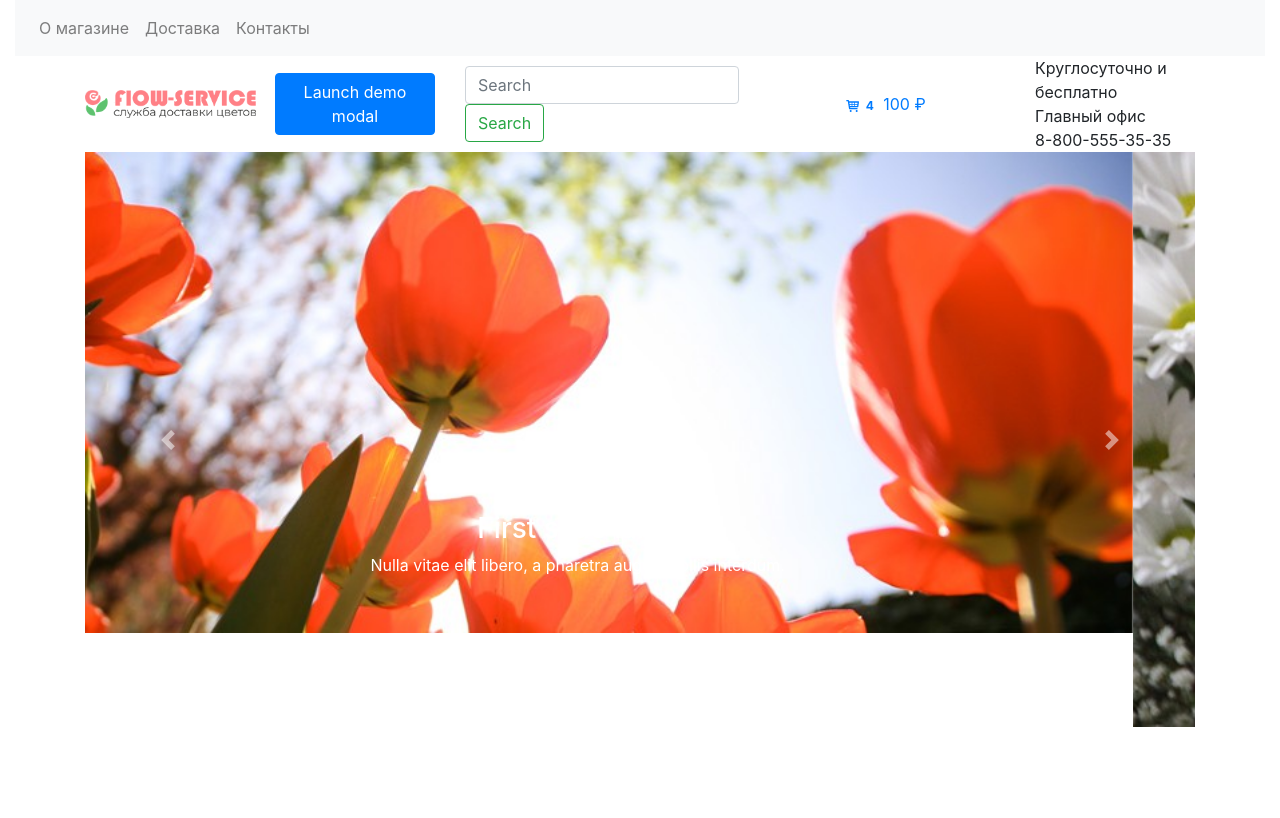
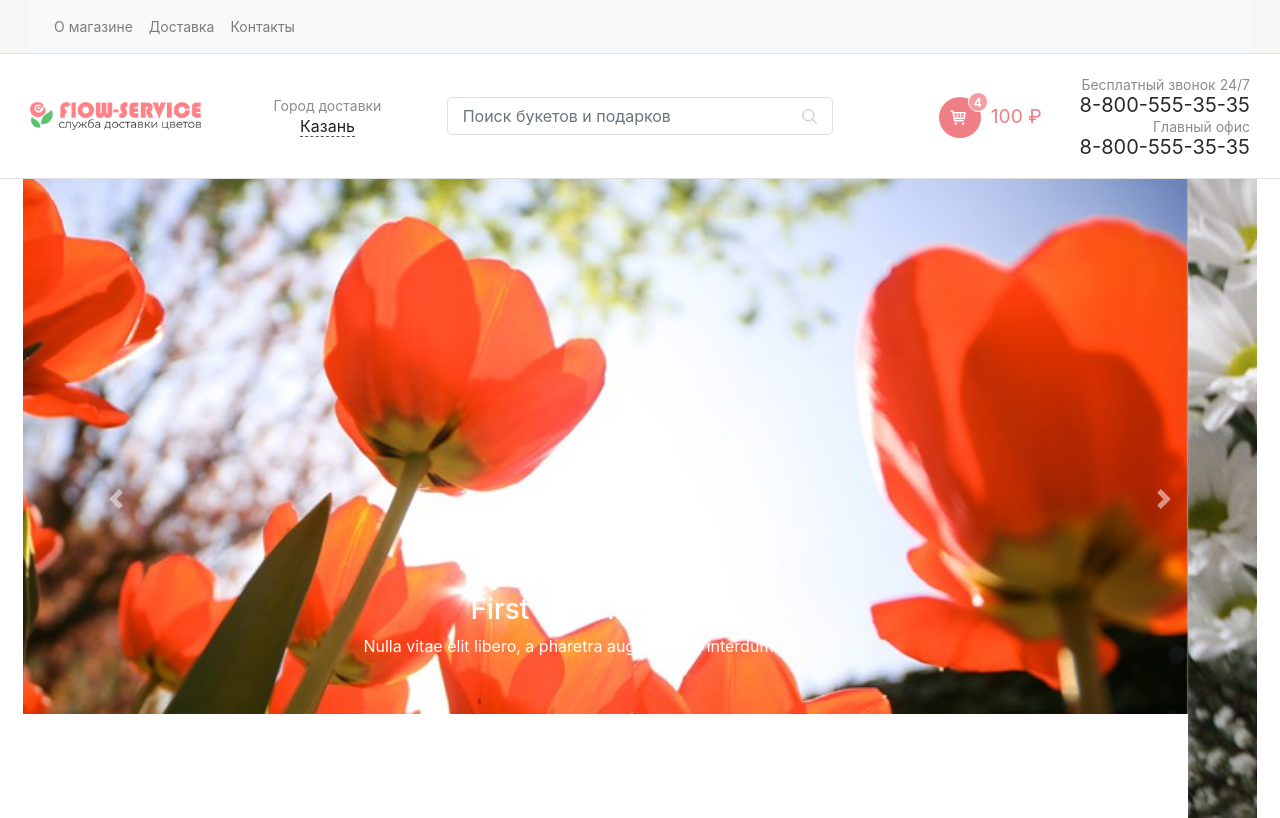
Before and after one commit to Safintim/flower-shop, a React (Create React App) app in the folder frontend/: page / in a window 1280 px wide. Built offline with nearby package versions, Linux system fonts and the light colour scheme.

Commit message:
Update Header

```diff
--- a/frontend/public/style.css
+++ b/frontend/public/style.css
@@ -1,3 +1,8 @@
+a {
+  text-decoration: none!important;
+  cursor: pointer;
+}
+
 .list {
   flex-direction: column;
   list-style: none;
@@ -11,20 +16,178 @@
 .list li {
   border-bottom: 1px solid #fff;
   border-right: 1px solid #fff;
-    flex: 1 0 25%;
-    padding: 10px;
-    color: #fff;
+  display: list-item;
+
+  /* flex: 1 0 20%; */
+  padding-left: 10px;
+  text-align: left;
+}
+
+.list li a {
+  font-size: 16px;
+  color: #222222;
+}
+
+
+.container {
+  width: 100%;
+  padding-right: 8px;
+  padding-left: 8px;
+  margin-right: auto;
+  margin-left: auto;
+}
+
+.container-fluid {
+  width: 100%;
+  padding-right: 8px;
+  padding-left: 8px;
+  margin-right: auto;
+  margin-left: auto;
+}
+
+.row {
+  display: flex;
+  flex-wrap: wrap;
+  margin-right: -8px;
+  margin-left: -8px;
+}
+
+.navigation {
+  margin: 0;
+  font-size: 14px;
+	color: #8b8c8c;
+  background-color: #f6f6f5;
+}
+
+.header-info {
+  border-top: 1px solid rgba(149, 152, 154, 0.3);
+  border-bottom: 1px solid rgba(149, 152, 154, 0.3);
+  padding: 20px 0;
+}
+
+.header-city-title {
+  color: #8b8c8c;
+  font-size: 14px;
+  line-height: 1.5;
+}
+
+.header-city-current {
+  color: #222222;
+  font-size: 16px;
+  line-height: 1.313;
+  cursor: pointer;
+
+}
+
+.modal-content {
+  border-radius: 15px;
+}
+
+
+.header-city-current > span {
+  border-bottom: 1px dashed #575757;
+}
+
+.header-search {
+  font-size: 14px;
+  color: #AFAEAE;
+}
+
+.header-search > form > input {
+  width: 100%;
+  border: 1px solid #E1E1E1;
+  border-radius: 5px;
+  padding-left: 15px;
+  padding-right: 25px;
+  background: url(/images/search.png) no-repeat calc(100% - 15px) center;
+  background-size: 15px 15px;
+  line-height: normal;
+}
+
+.header-search > form > button {
+  display: none;
+}
+
+.header-cart {
+  float: right;
+  position: relative;
+  font-size: 1.2em;
+  text-decoration: none !important;
+  cursor: pointer;
+}
+
+.header-cart .cart{
+  background-color: #ef7f85;
+  padding: 7px 3px 10px 10px;
+  border-radius: 50%;
   text-align: center;
 }
 
-  .col1 {
-    background: blue;
+.header-cart span.icon{
+  color: white;
+  font-weight: 400;
 }
 
-  .col2 {
-    background: orange;
+.cart-total {
+  font-size: 12px;
+  background: #ff0000;
+  color: #fff;
+  padding: 0 5px;
+  vertical-align: top;
+  margin-left: -10px;
 }
 
-  .col3 {
-    background: green;
+.badge.cart-total {
+  position: relative;
+  top: -10px;
+  right: -10px;
+  padding: 4px 0;
+  border-radius: 16px;
+  width: 20px;
+  height: 20px;
+  background: #f39da2;
+  color: #ffffff;
+  font-size: 12px;
+  border: 1px solid white;
 }
+
+.header-cart .price {
+  color:  #ef7f85;
+  margin-left: 10px;
+}
+
+.contact-title {
+  font-size: 14px;
+  line-height: 1.5;
+  color: #8B8C8C;
+  text-align: right;
+}
+
+.contact-phone {
+  font-size: 20px;
+  line-height: 1.05;
+  color: #292929;
+  text-align: right;
+}
+
+
+@media (min-width: 576px) {
+  .container {
+    max-width: 540px;
+  }
+}
+@media (min-width: 768px) {
+  .container {
+    max-width: 720px;
+  }
+}
+@media (min-width: 992px) {
+  .container {
+    max-width: 960px;
+  }
+}
+@media (min-width: 1200px) {
+  .container {
+    max-width: 1250px;
+  }
+}
--- a/frontend/src/components/Common/Search.js
+++ b/frontend/src/components/Common/Search.js
@@ -2,11 +2,14 @@ import React from 'react';
 import { Form, FormControl, Button } from 'react-bootstrap'
 
 const Search = (props) => {
+  const placeholder = props.placeholder ? props.placeholder : 'Поиск букетов и подарков';
   return (<>
-    <Form inline>
-      <FormControl type="text" placeholder="Search" className="mr-sm-2" />
-      <Button variant="outline-success">Search</Button>
-    </Form>
+    <div className="header-search">
+      <Form>
+        <FormControl type="text" placeholder={placeholder} className="mr-sm-2" />
+        <Button variant="hidden"></Button>
+      </Form>
+    </div>
   </>);
 }
 
--- a/frontend/src/components/Header/Cart.js
+++ b/frontend/src/components/Header/Cart.js
@@ -4,10 +4,12 @@ import { Badge } from 'react-bootstrap';
 
 const Cart = (props) => {
   return (<>
-    <a href="/">
-      <TiShoppingCart />
-      <Badge color="secondary">4</Badge>
-      <span> 100 ₽</span>
+    <a href="/" className="header-cart">
+      <span class="cart">
+        <span class="icon"><TiShoppingCart /></span>
+        <Badge className="cart-total">4</Badge>
+      </span>
+      <span class="price">100 ₽</span>
     </a>
   </>);
 }
--- a/frontend/src/components/Header/City.js
+++ b/frontend/src/components/Header/City.js
@@ -7,32 +7,53 @@ const City = (props) => {
 
   const handleClose = () => setShow(false);
   const handleShow = () => setShow(true);
+  props = {
+    ...props,
+    placeholder: "Введите название"
+  }
   return (<>
-    <Button variant="primary" onClick={handleShow}>
-      Launch demo modal
-    </Button>
+    <div className="header-city-title">
+      Город доставки
+    </div>
+    <div className="header-city-current" onClick={handleShow}>
+      <span>Казань</span>
+    </div>
 
-    <Modal show={show} onHide={handleClose} animation={false}>
+    <Modal show={show} onHide={handleClose}>
       <Modal.Header closeButton>
         <Modal.Title>Выберите город</Modal.Title>
       </Modal.Header>
       <Modal.Body>
-        <Search />
+        <Search {...props}/>
         <ul className="list">
-          <li className="col1">Test 1</li>
-          <li className="col1">Test 2</li>
-          <li className="col1">Test 3</li>
-          <li className="col1">Test 4</li>
-
-          <li className="col2">Test 5</li>
-          <li className="col2">Test 6</li>
-          <li className="col2">Test 7</li>
-          <li className="col2">Test 8</li>
-
-          <li className="col3">Test 9</li>
-          <li className="col3">Test 10</li>
-          <li className="col3">Test 11</li>
-          <li className="col3">Test 12</li>
+          <li><a href="/">Test 1</a></li>
+          <li><a href="/">Test 1</a></li>
+          <li><a href="/">Test 1</a></li>
+          <li><a href="/">Test 1</a></li>
+          <li><a href="/">Test 1</a></li>
+          <li><a href="/">Test 1</a></li>
+          <li><a href="/">Test 1</a></li>
+          <li><a href="/">Test 1</a></li>
+          <li><a href="/">Test 1</a></li>
+          <li><a href="/">Test 1</a></li>
+          <li><a href="/">Test 1</a></li>
+          <li><a href="/">Test 1</a></li>
+          <li><a href="/">Test 1</a></li>
+          <li><a href="/">Test 1</a></li>
+          <li><a href="/">Test 1</a></li>
+          <li><a href="/">Test 1</a></li>
+          <li><a href="/">Test 1</a></li>
+          <li><a href="/">Test 1</a></li>
+          <li><a href="/">Test 1</a></li>
+          <li><a href="/">Test 1</a></li>
+          <li><a href="/">Test 1</a></li>
+          <li><a href="/">Test 1</a></li>
+          <li><a href="/">Test 1</a></li>
+          <li><a href="/">Test 1</a></li>
+          <li><a href="/">Test 1</a></li>
+          <li><a href="/">Test 1</a></li>
+          <li><a href="/">Test 1</a></li>
+          <li><a href="/">Test 1</a></li>
         </ul>
 
       </Modal.Body>
--- a/frontend/src/components/Header/Contact.js
+++ b/frontend/src/components/Header/Contact.js
@@ -2,13 +2,16 @@ import React from 'react';
 
 const Contact = (props) => {
   return (<>
-    <div>
-        Круглосуточно и бесплатно
+    <div className="contact-title">
+        Бесплатный звонок 24/7
     </div>
-    <div>
+    <div className="contact-phone">
+        8-800-555-35-35
+    </div>
+    <div className="contact-title">
         Главный офис
     </div>
-    <div>
+    <div className="contact-phone">
         8-800-555-35-35
     </div>
   </>);
--- a/frontend/src/components/Header/Info.js
+++ b/frontend/src/components/Header/Info.js
@@ -7,12 +7,13 @@ import Contact from './Contact'
 
 const Info = (props) =>{
   return (<>
+    <div className="header-info">
       <Container>
         <Row className="align-items-center">
           <Col md={3} lg={2}>
             <LogoHeader />
           </Col>
-        <Col md={3} lg={2}>
+          <Col md={3} lg={2} className="text-center">
             <City />
           </Col>
           <Col md={4} lg={4}>
@@ -22,6 +23,7 @@ const Info = (props) =>{
           <Col md={12} lg={2}><Contact /></Col>
         </Row>
       </Container>
+    </div>
   </>);
 }
 
--- a/frontend/src/components/Header/Navigation.js
+++ b/frontend/src/components/Header/Navigation.js
@@ -4,7 +4,8 @@ import { Navbar, Nav, Container, Row, Col } from 'react-bootstrap'
 
 const Navigation = () => {
   return (<>
-    <Container fluid>
+    <div className="navigation">
+      <Container>
         <Row>
           <Col lg={12}>
             <Navbar bg="light" expand="lg">
@@ -20,6 +21,7 @@ const Navigation = () => {
           </Col>
         </Row>
       </Container>
+    </div>
   </>);
 };
 
--- a/frontend/src/components/Header/index.js
+++ b/frontend/src/components/Header/index.js
@@ -5,10 +5,10 @@ import Info from './Info';
 class Header extends Component {
   render() {
     return (
-      <div>
+      <header>
           <Navigation />
           <Info />
-      </div>
+      </header>
     );
   }
 }
```
Also changed, not shown: frontend/public/images/search.png (added). Lines whose indentation alone changed are shown as unchanged.
